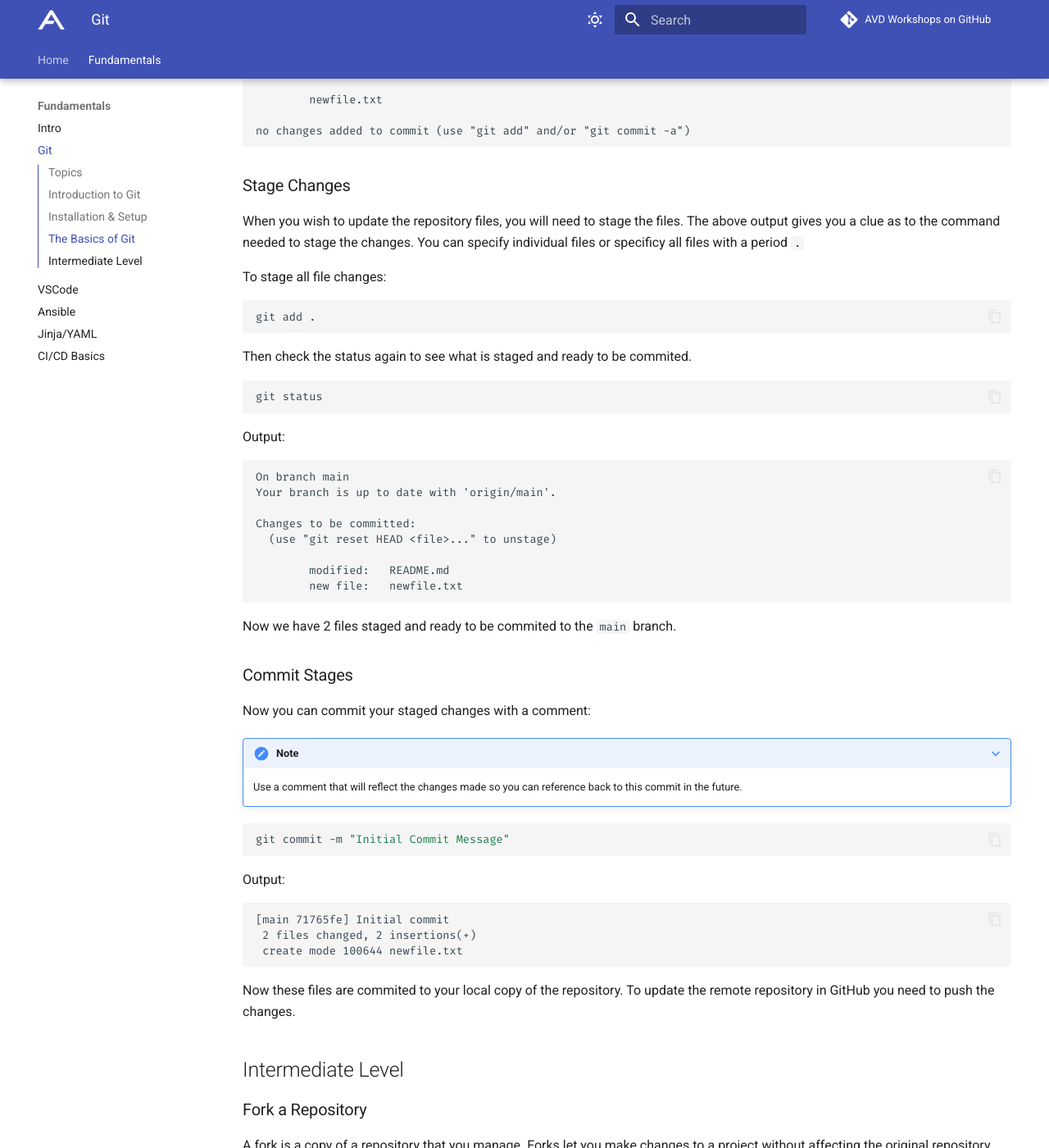
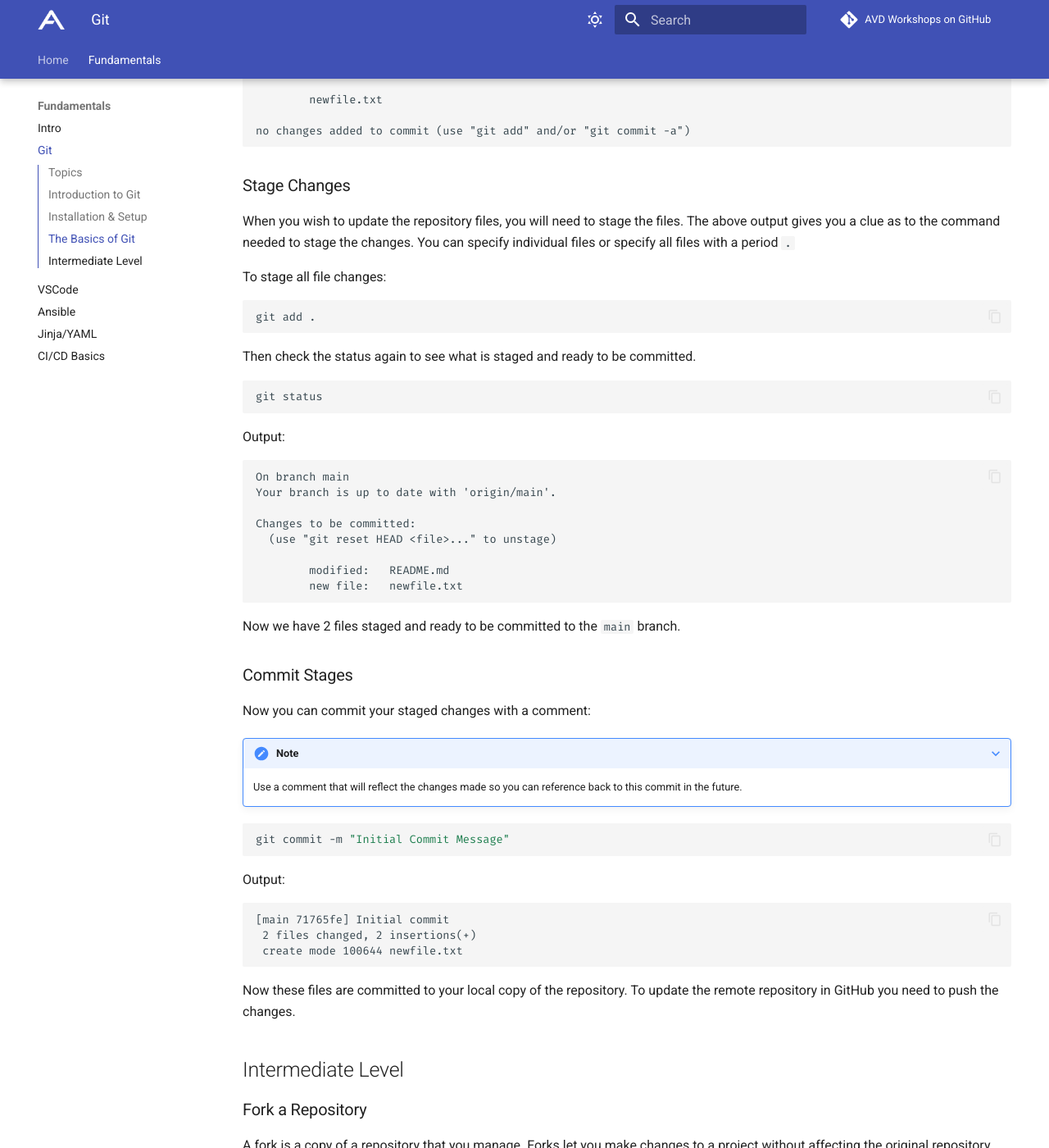
Before and after one commit to aristanetworks/avd-workshops, an MkDocs documentation site: the page built from workshops/git.md, in a window 1280 px wide and 1400 px high, scrolled down 2729 px. Shown: the whole window at 82% size. Built offline with MkDocs 1.6.1 and Material for MkDocs 9.7.7, drawn with Linux system fonts in a browser that asks for light colours; comment, search, counter and statistics services are not loaded; some of the changed text lies outside the part shown.

Commit message:
Fixes from vale and spell checkers

````diff
--- a/workshops/git.md
+++ b/workshops/git.md
@@ -39,7 +39,7 @@ Configuration - [https://git-scm.com/book/en/v2/Getting-Started-Installing-Git](
 
 ### Setup
 
-When setting up Git for the first time you need to configure your Identity with a name and email address.  This is used to add your signature to commits.
+When setting up Git for the first time you need to configure your Identity with a name and email address. This is used to add your signature to commits.
 
 ``` bash
 # Set your username:
@@ -60,7 +60,7 @@ git config --global --list
 
 #### Initialize Repository
 
-The first thing you need to do to create a version controlled repository is to create a directory and initialize it.  Initialize the following directory: `/home/user/git_projects/project1/`.
+The first thing you need to do to create a version controlled repository is to create a directory and initialize it. Initialize the following directory: `/home/user/git_projects/project1/`.
 
 ``` bash
 # From a Linux terminal
@@ -73,7 +73,7 @@ cd /home/user/git_projects/project1/
 git init
 ```
 
-The directory is now initialized as a Git repository and the following hidden directory `/home/user/git_projects/project1/.git/` was created.  This is a special version control directory of the files in your repository.
+The directory is now initialized as a Git repository and the following hidden directory `/home/user/git_projects/project1/.git/` was created. This is a special version control directory of the files in your repository.
 
 #### Git Repository Status
 
@@ -112,7 +112,7 @@ no changes added to commit (use "git add" and/or "git commit -a")
 
 ### Stage Changes
 
-When you wish to update the repository files, you will need to stage the files. The above output gives you a clue as to the command needed to stage the changes.  You can specify individual files or specificy all files with a period `.`
+When you wish to update the repository files, you will need to stage the files. The above output gives you a clue as to the command needed to stage the changes. You can specify individual files or specify all files with a period `.`
 
 To stage all file changes:
 
@@ -120,7 +120,7 @@ To stage all file changes:
 git add .
 ```
 
-Then check the status again to see what is staged and ready to be commited.
+Then check the status again to see what is staged and ready to be committed.
 
 ``` bash
 git status
@@ -139,7 +139,7 @@ Changes to be committed:
         new file:   newfile.txt
 ```
 
-Now we have 2 files staged and ready to be commited to the `main` branch.
+Now we have 2 files staged and ready to be committed to the `main` branch.
 
 ### Commit Stages
 
@@ -161,7 +161,7 @@ Output:
  create mode 100644 newfile.txt
 ```
 
-Now these files are commited to your local copy of the repository.  To update the remote repository in GitHub you need to push the changes.
+Now these files are committed to your local copy of the repository. To update the remote repository in GitHub you need to push the changes.
 
 ## Intermediate Level
 
@@ -169,7 +169,7 @@ Now these files are commited to your local copy of the repository.  To update th
 
 A fork is a copy of a repository that you manage. Forks let you make changes to a project without affecting the original repository. You can fetch updates from or submit changes to the original repository with a pull request.
 
-We have created an example repository for this workshop that you can fork to make your own copy.  We will make changes to this copy of the original repository.
+We have created an example repository for this workshop that you can fork to make your own copy. We will make changes to this copy of the original repository.
 
 #### Steps to Fork the example repository
 
@@ -177,7 +177,7 @@ We have created an example repository for this workshop that you can fork to mak
 2. In the top-right corner of the page, click Fork.
 ![Fork](assets/images/git_fork.png){: style="width:800px"}
 3. Select an owner for the forked repository.
-4. Set repository name.  By default, forks are named the same as their upstream repository.
+4. Set repository name. By default, forks are named the same as their upstream repository.
 5. Optionally, add a description of your fork.
 6. Click the Fork button at the bottom
 
@@ -185,7 +185,7 @@ Next up... Clone this forked repository to your local host machine.
 
 ### Clone Repository
 
-Cloning a repository allows us to make a local copy of a project that resides on GitHub. In the previous step, you forked a repo to your local GitHub account.  Navigate to the forked repository in GitHub.  From there, click on the green code button to get the URL of the forked repository.
+Cloning a repository allows us to make a local copy of a project that resides on GitHub. In the previous step, you forked a repo to your local GitHub account. Navigate to the forked repository in GitHub. From there, click on the green code button to get the URL of the forked repository.
 
 ![Git Clone](assets/images/git_clone.png){: style="width:400px"}
 
@@ -273,7 +273,7 @@ You should now see these changes and commit messages in GitHub.
 
 A Pull Request in Git allows a contributor (you) to ask a maintainer (owner) of origin repository to review code changes they want to merge into a project. Once a pull request is opened, you can discuss and review the potential changes with collaborators and add follow-up commits before your changes are merged into the base branch.
 
-Once all changes have been agreed upon, the maintainer of the original repo will merge your changes into the `main` branch.  At this point, your code changes are live and visible in the origin project repo.
+Once all changes have been agreed upon, the maintainer of the original repo will merge your changes into the `main` branch. At this point, your code changes are live and visible in the origin project repo.
 
 #### Steps to initiate a Pull Request
 
@@ -286,4 +286,4 @@ Once all changes have been agreed upon, the maintainer of the original repo will
 5. Type a title and description for your pull request.
 6. To create a pull request that is ready for review, click Create Pull Request. To create a draft pull request, use the drop-down and select Create Draft Pull Request, then click Draft Pull Request.
 
-This will generate a Pull Request on the main project repository.  The owner/maintainer can then merge the pull request once all changes are satisfied.
+This will generate a Pull Request on the main project repository. The owner/maintainer can then merge the pull request once all changes are satisfied.
````
Also changed, not shown: other parts of workshops/git.md (+2 -2 lines), 2 other files.
